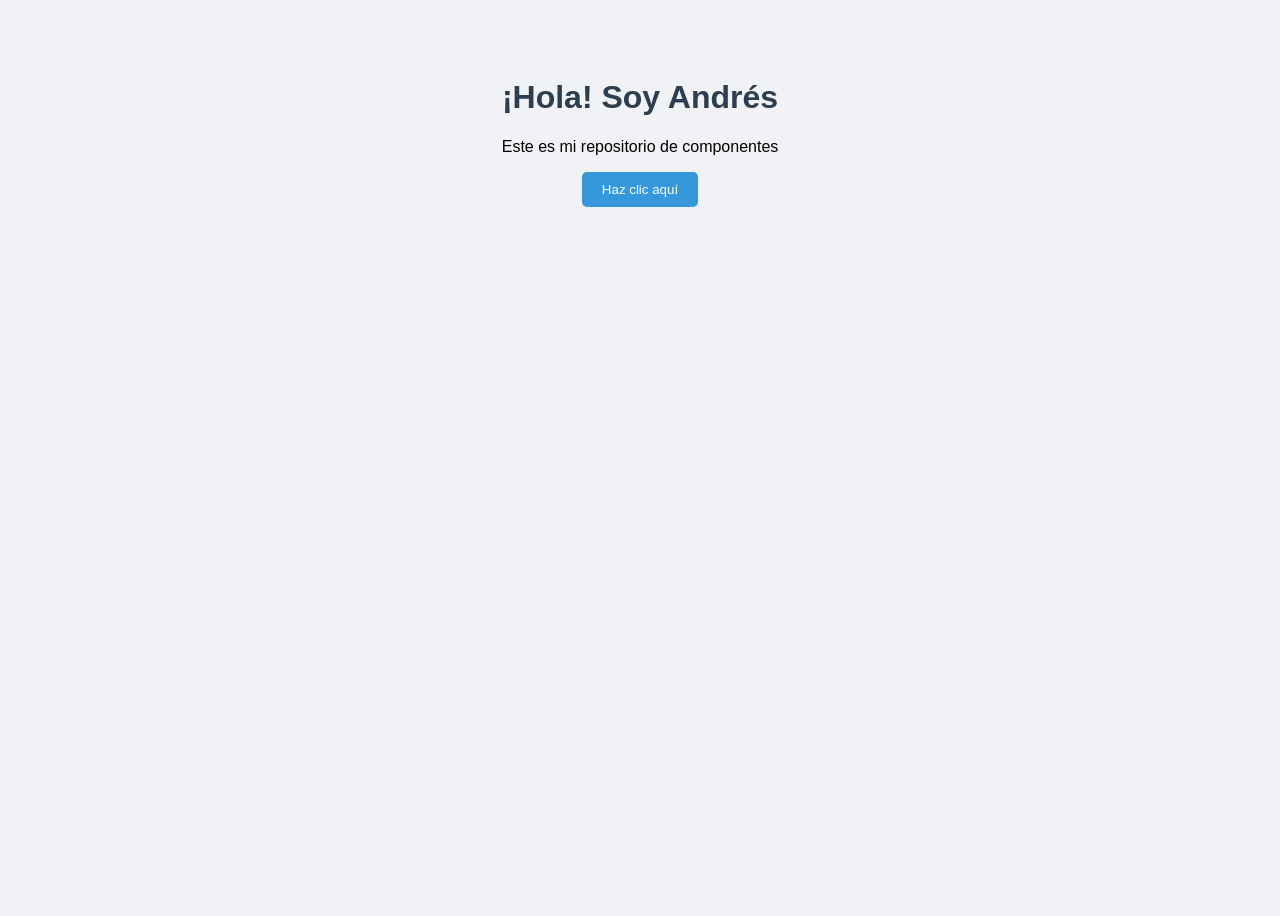
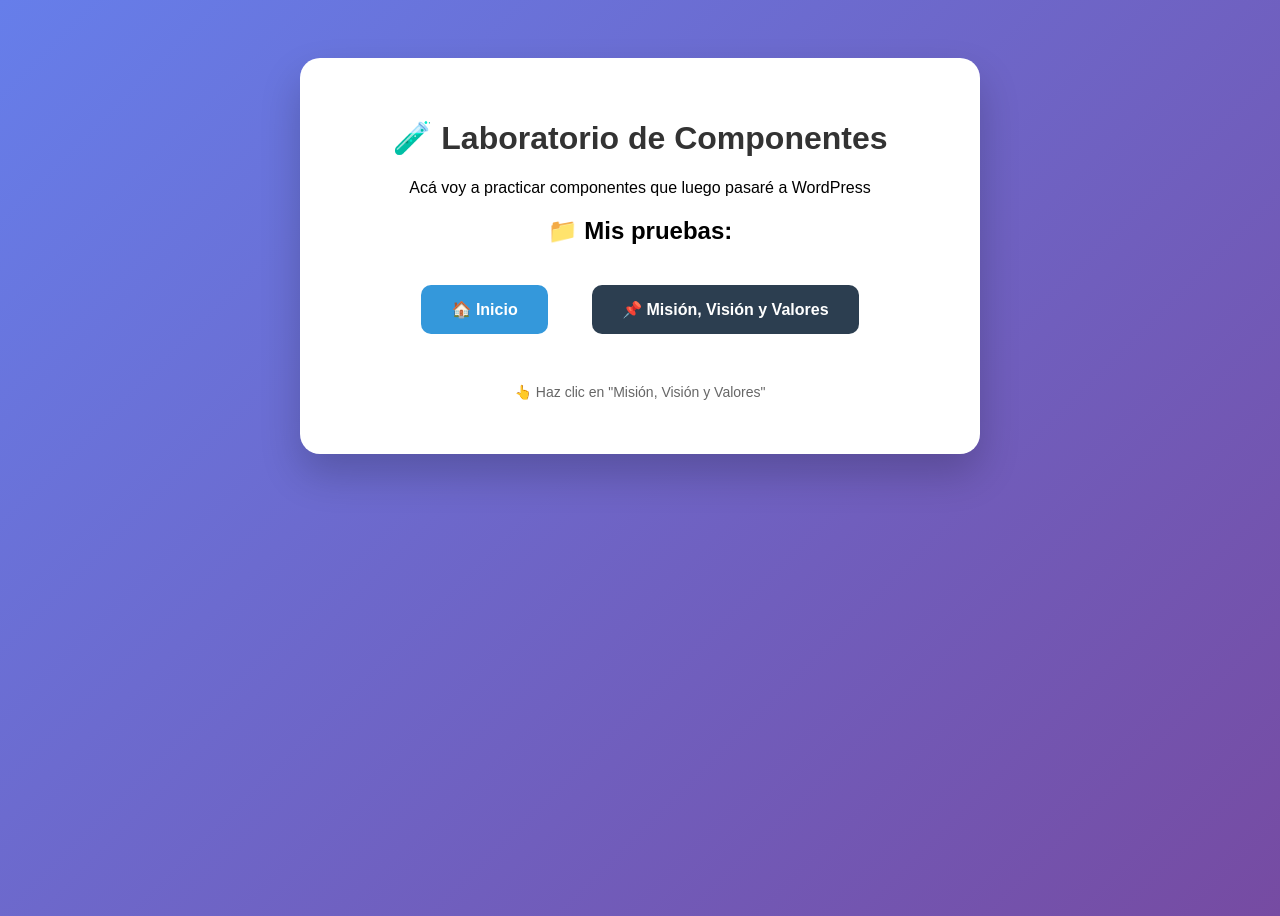
Before and after one commit to andrescepeda-sys/andrescepeda-sys.github.io, a plain HTML site: page index.html in a window 1280 px wide. Before the commit the page ends 800 px from the top, so only its background shows below. Drawn offline with Linux system fonts and the light colour scheme.

Commit message:
Update index.html

```diff
--- a/index.html
+++ b/index.html
@@ -2,30 +2,61 @@
 <html lang="es">
 <head>
     <meta charset="UTF-8">
-    <title>Mi primera página</title>
+    <title>Andrés Cepeda - Laboratorio</title>
     <style>
         body {
             font-family: Arial, sans-serif;
             text-align: center;
             padding: 50px;
-            background-color: #f0f2f5;
+            background: linear-gradient(135deg, #667eea 0%, #764ba2 100%);
+            min-height: 100vh;
+        }
+        .container {
+            background: white;
+            max-width: 600px;
+            margin: 0 auto;
+            padding: 40px;
+            border-radius: 20px;
+            box-shadow: 0 20px 40px rgba(0,0,0,0.2);
         }
         h1 {
-            color: #2c3e50;
+            color: #333;
         }
-        button {
-            background-color: #3498db;
+        .boton {
+            display: inline-block;
+            background: #3498db;
             color: white;
-            border: none;
-            padding: 10px 20px;
-            border-radius: 5px;
-            cursor: pointer;
+            padding: 15px 30px;
+            margin: 20px;
+            text-decoration: none;
+            border-radius: 10px;
+            font-weight: bold;
+            transition: background 0.3s;
+        }
+        .boton:hover {
+            background: #2980b9;
+        }
+        .boton-outline {
+            background: #2c3e50;
+        }
+        .boton-outline:hover {
+            background: #1a252f;
         }
     </style>
 </head>
 <body>
-    <h1>¡Hola! Soy Andrés</h1>
-    <p>Este es mi repositorio de componentes</p>
-    <button onclick="alert('¡Funciona!')">Haz clic aquí</button>
+    <div class="container">
+        <h1>🧪 Laboratorio de Componentes</h1>
+        <p>Acá voy a practicar componentes que luego pasaré a WordPress</p>
+
+        <h2>📁 Mis pruebas:</h2>
+
+        <a href="index.html" class="boton">🏠 Inicio</a>
+        <a href="mvv.html" class="boton boton-outline">📌 Misión, Visión y Valores</a>
+
+        <p style="margin-top: 30px; font-size: 14px; color: #666;">
+            👆 Haz clic en "Misión, Visión y Valores"
+        </p>
+    </div>
 </body>
 </html>
```
